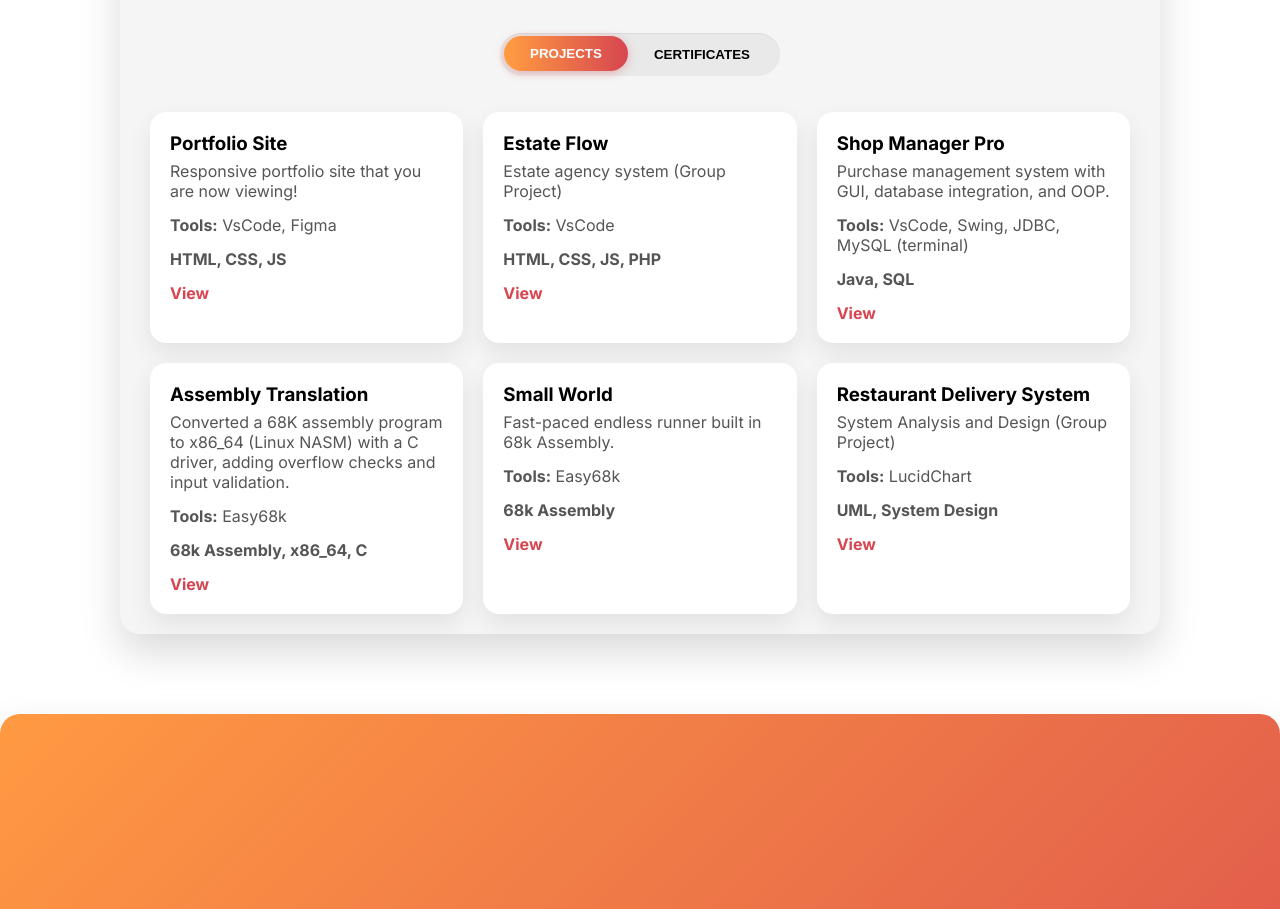
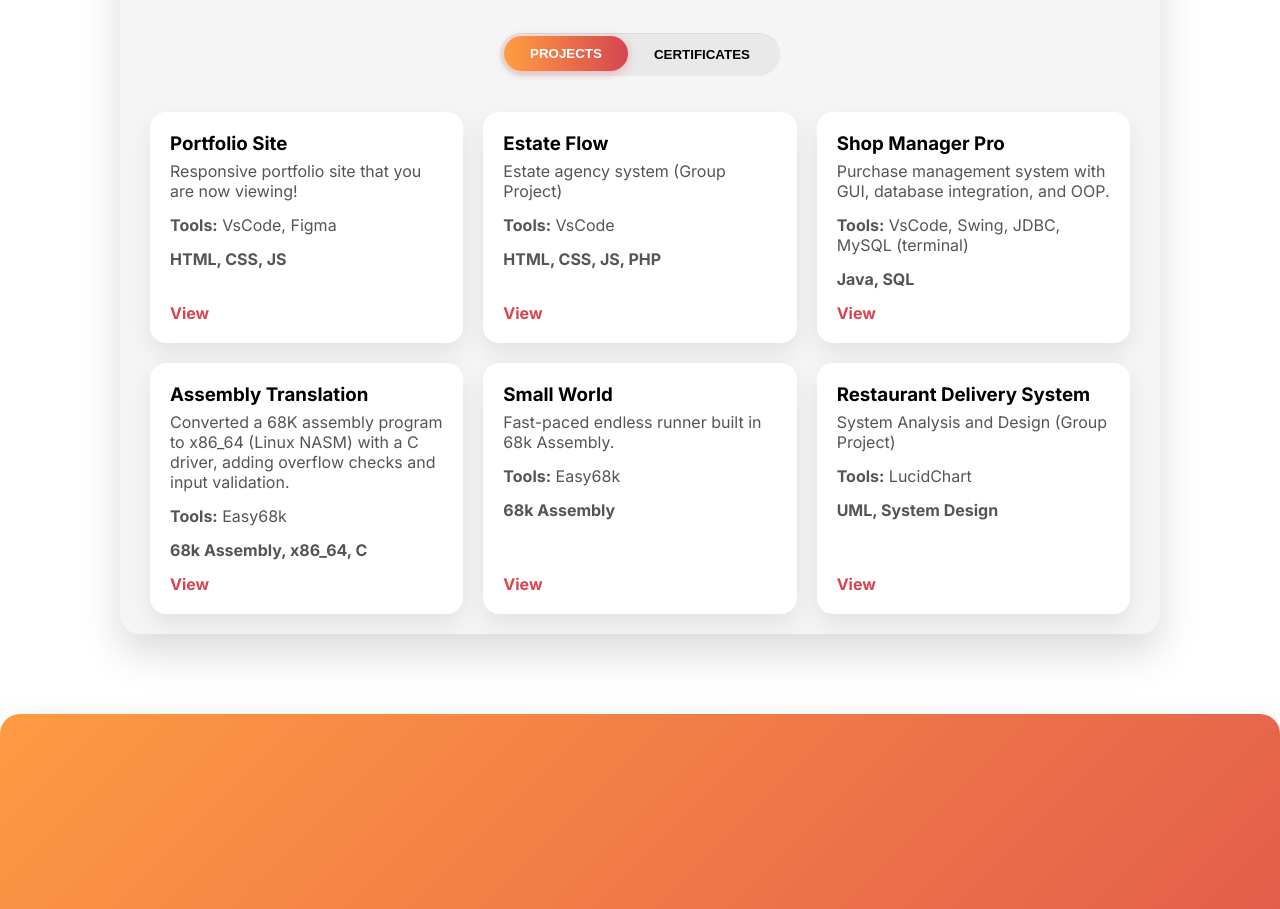
Before and after one commit to amelia720/portfolio, a plain HTML site: page home.html in a window 1280 px wide. Shown: the part 1631-2540 px from the top of the page. Drawn offline with Linux system fonts and the light colour scheme.

Commit message:
"view" for project aligned at bottom

```diff
--- a/style.css
+++ b/style.css
@@ -460,10 +460,21 @@ section {
   text-align: left;
   box-shadow: 0 10px 25px rgba(0, 0, 0, 0.08);
   transition: transform 0.2s ease, box-shadow 0.2s ease, opacity 0.2s ease;
+
+  display: flex;
+  flex-direction: column;
 }
 .card h3 { margin: 0 0 6px; }
 .card p { margin: 0 0 14px; color: #555; }
-.card-link { text-decoration: none; font-weight: 600; color: #D64550; }
+.card-link {
+  text-decoration: none;
+  font-weight: 600;
+  color: #D64550;
+  display: inline-block;
+
+  margin-top: auto;         /* push link to the bottom */
+}
+
 .card:hover {
   transform: translateY(-3px);
   box-shadow: 0 14px 30px rgba(0, 0, 0, 0.256);
```
